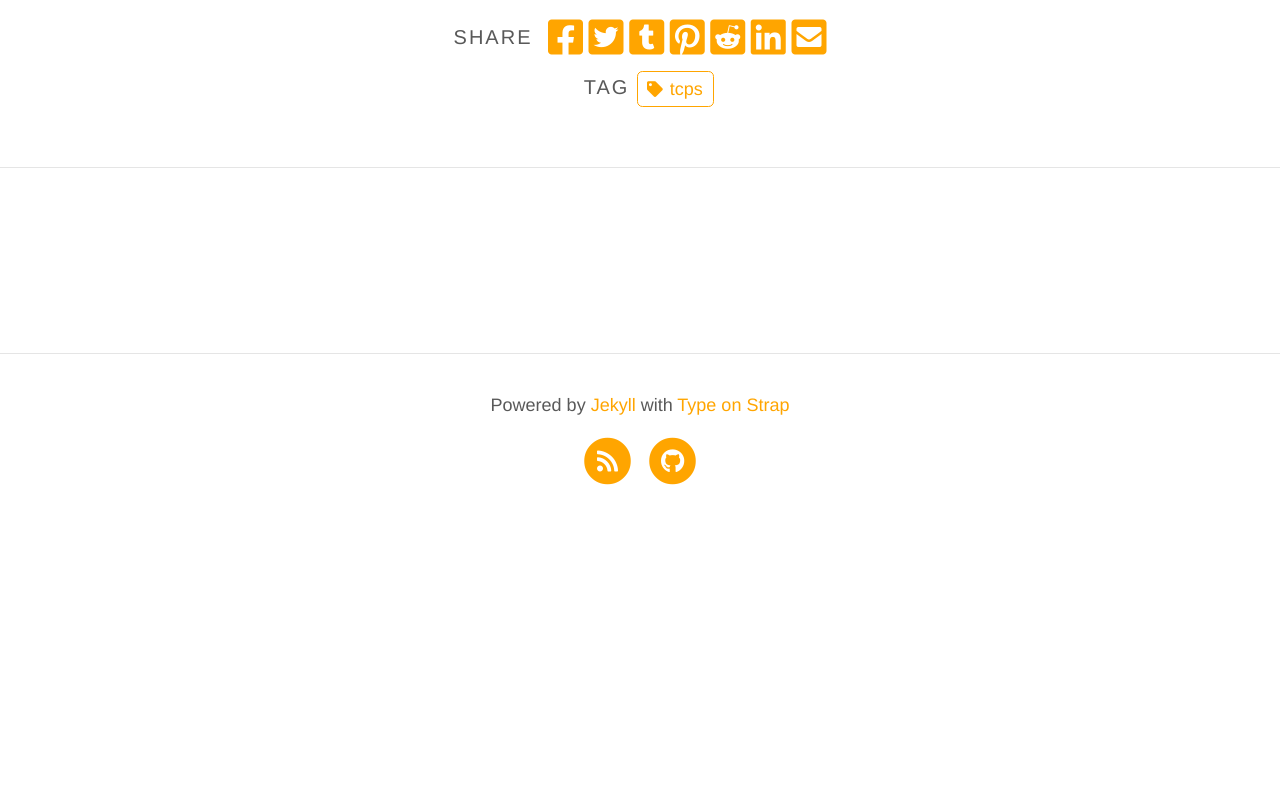
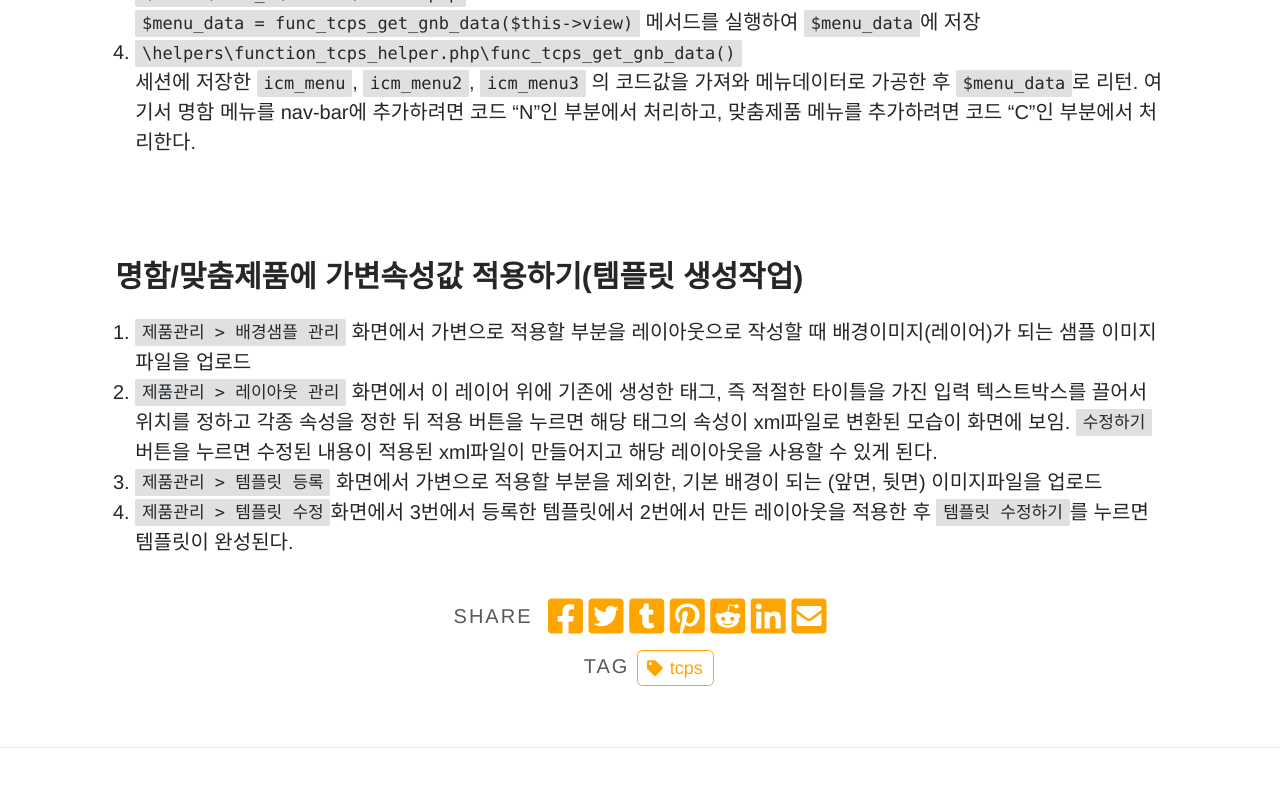
Before and after one commit to fffight88/fffight88.github.io, a Jekyll site: the page built from _jobdetail/tcps-management.md, in a window 1280 px wide and 900 px high, scrolled down 9221 px. Shown: the top 787 px of the window. Built offline with Jekyll 4.4.1, drawn with Linux system fonts in a browser that asks for light colours; a script that is not in the unit is left out; comment, search, counter and statistics services are not loaded; before the commit the page ends 9744 px from its top, so only the background shows below that; some of the changed text lies outside the part shown.

Commit message:
포스트 수정

```diff
--- a/_jobdetail/tcps-management.md
+++ b/_jobdetail/tcps-management.md
@@ -43,6 +43,7 @@ published: true
 	- [정전, 사무실이전 등 IP가 바뀌었을 때](#정전-사무실이전-등-ip가-바뀌었을-때)
 - [로직 이해하기](#로직-이해하기)
 	- [gnb 메뉴 생성](#gnb-메뉴-생성)
+	- [명함/맞춤제품에 가변속성값 적용하기(템플릿 생성작업)](#명함맞춤제품에-가변속성값-적용하기템플릿-생성작업)
 
 <br>
 
@@ -226,9 +227,13 @@ array(
 
 1. 코드관리 메뉴에서 해당 SIA코드를 확인
 2. `\controller\Tpa001.php` 에서 `// 이미지 실사이즈 조정` 을 검색하여 분기문 조건의 `array()` 부분에 해당 SIA코드를 추가하고 `$change_size` 를 정하는 분기문을 추가하여 요청한 가로세로 밀리미터 사이즈에 각각 2.833333333을 곱한 크기로 수정한다.
+<br>
+<br>
 
 ### 특정 제품만 안될 때
 다른 제품들은 주문까지 문제없이 잘 되는데 특정 제품만이 안되는 경우
+<br>
+<br>
 
 #### 배경이미지
 개발자모드에서 에러 원인을 확인했을 때 pdf 버전이 높다는 식의 메세지가 나오면 배경이미지로 올린 pdf파일의 버전이 1.4버전보다 높은 경우이다.
@@ -253,6 +258,8 @@ array(
 
 1. order_model.php
 2. get_delivery_branch 에서 '센터배송' 부분을 찾아 배열에 추가하거나 삭제한다.
+<br>
+<br>
 
 ### AWS나 Billing 업체 등 서버가 재시작되었을 때
 
@@ -263,6 +270,8 @@ array(
 3. 결과가 한 줄로 OK라고 뜨면 문제없음
 4. 문제가 발생했다고 뜰 경우 repair table 테이블명;
 5. 이런 식으로 모든 테이블을 검사한다. 주로 많이 쓰이는 테이블에서 오류가 발생하고 있음.
+<br>
+<br>
 
 ### 사무실 이전 후
 
@@ -272,6 +281,8 @@ array(
 
 1. 구버전 서버에서 `/home/podtest/v2/login.html`
 2. 코드 중간에 보면 주석 처리로 IP를 적어놓은 부분이 보이는데, 여기에 바뀐 히스토리를 적어주고, 문서 내에 IP가 코드에 삽입된 부분을 새로운 IP로 수정해 준다.
+<br>
+<br>
 
 ### 정전, 사무실이전 등 IP가 바뀌었을 때
 
@@ -306,3 +317,13 @@ array(
 
 4. `\helpers\function_tcps_helper.php\func_tcps_get_gnb_data()` <br>
 세션에 저장한 `icm_menu`, `icm_menu2`, `icm_menu3` 의 코드값을 가져와 메뉴데이터로 가공한 후 `$menu_data`로 리턴. 여기서 명함 메뉴를 nav-bar에 추가하려면 코드 "N"인 부분에서 처리하고, 맞춤제품 메뉴를 추가하려면 코드 "C"인 부분에서 처리한다.
+
+<br>
+<br>
+
+### 명함/맞춤제품에 가변속성값 적용하기(템플릿 생성작업)
+
+1. `제품관리 > 배경샘플 관리` 화면에서 가변으로 적용할 부분을 레이아웃으로 작성할 때 배경이미지(레이어)가 되는 샘플 이미지파일을 업로드
+2. `제품관리 > 레이아웃 관리` 화면에서 이 레이어 위에 기존에 생성한 태그, 즉 적절한 타이틀을 가진 입력 텍스트박스를 끌어서 위치를 정하고 각종 속성을 정한 뒤 적용 버튼을 누르면 해당 태그의 속성이 xml파일로 변환된 모습이 화면에 보임. `수정하기` 버튼을 누르면 수정된 내용이 적용된 xml파일이 만들어지고 해당 레이아웃을 사용할 수 있게 된다.
+3. `제품관리 > 템플릿 등록` 화면에서 가변으로 적용할 부분을 제외한, 기본 배경이 되는 (앞면, 뒷면) 이미지파일을 업로드
+4. `제품관리 > 템플릿 수정`화면에서 3번에서 등록한 템플릿에서 2번에서 만든 레이아웃을 적용한 후 `템플릿 수정하기`를 누르면 템플릿이 완성된다.
```
Also changed, not shown: _posts/2023-04-13-coding-tips.md (+10 -1 lines), pages/gallery.md (+1 -1 lines), pages/jobdetail.md (+1 -1 lines), pages/portfolio.md (+1 -1 lines), 3 other files.
